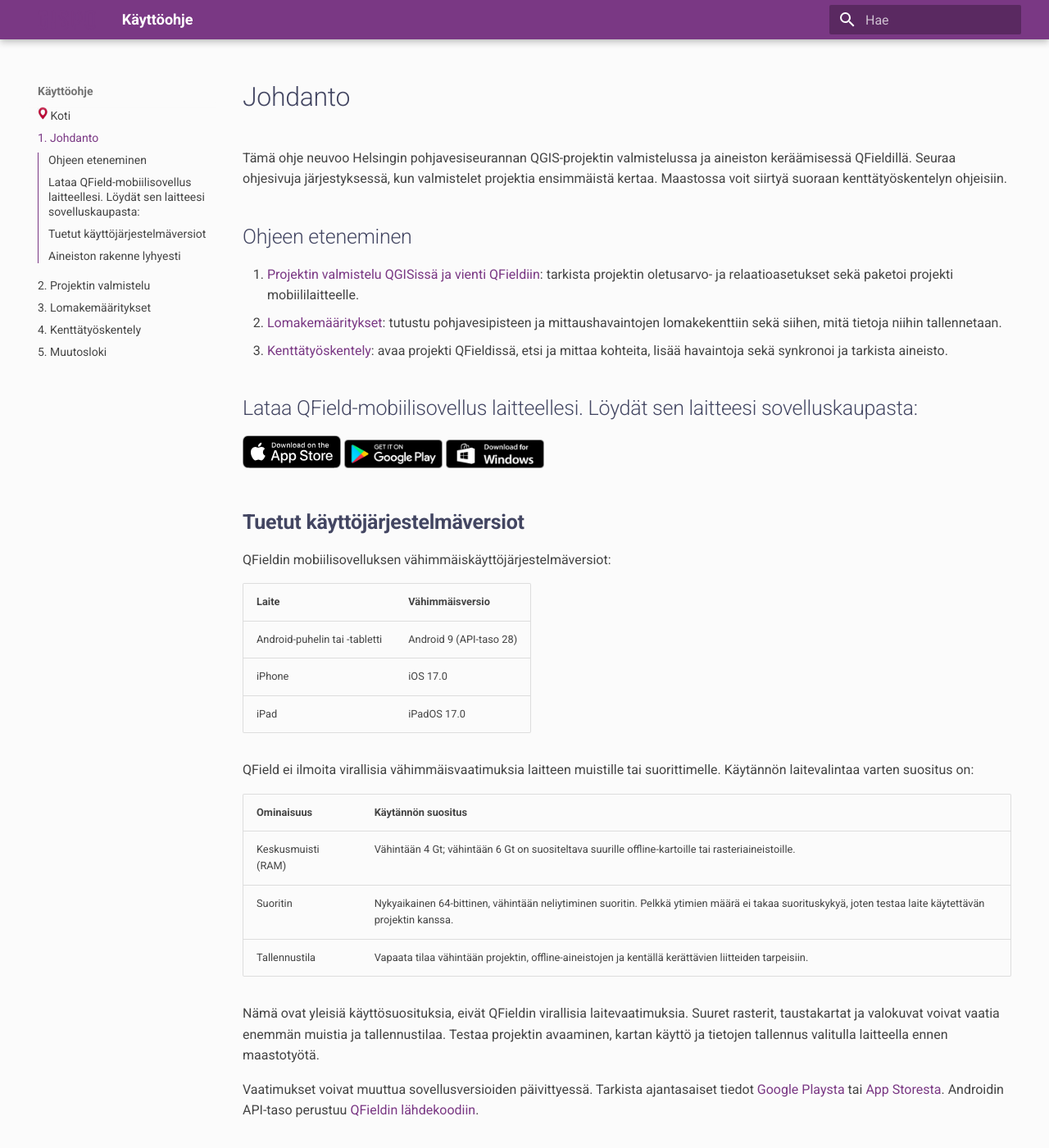
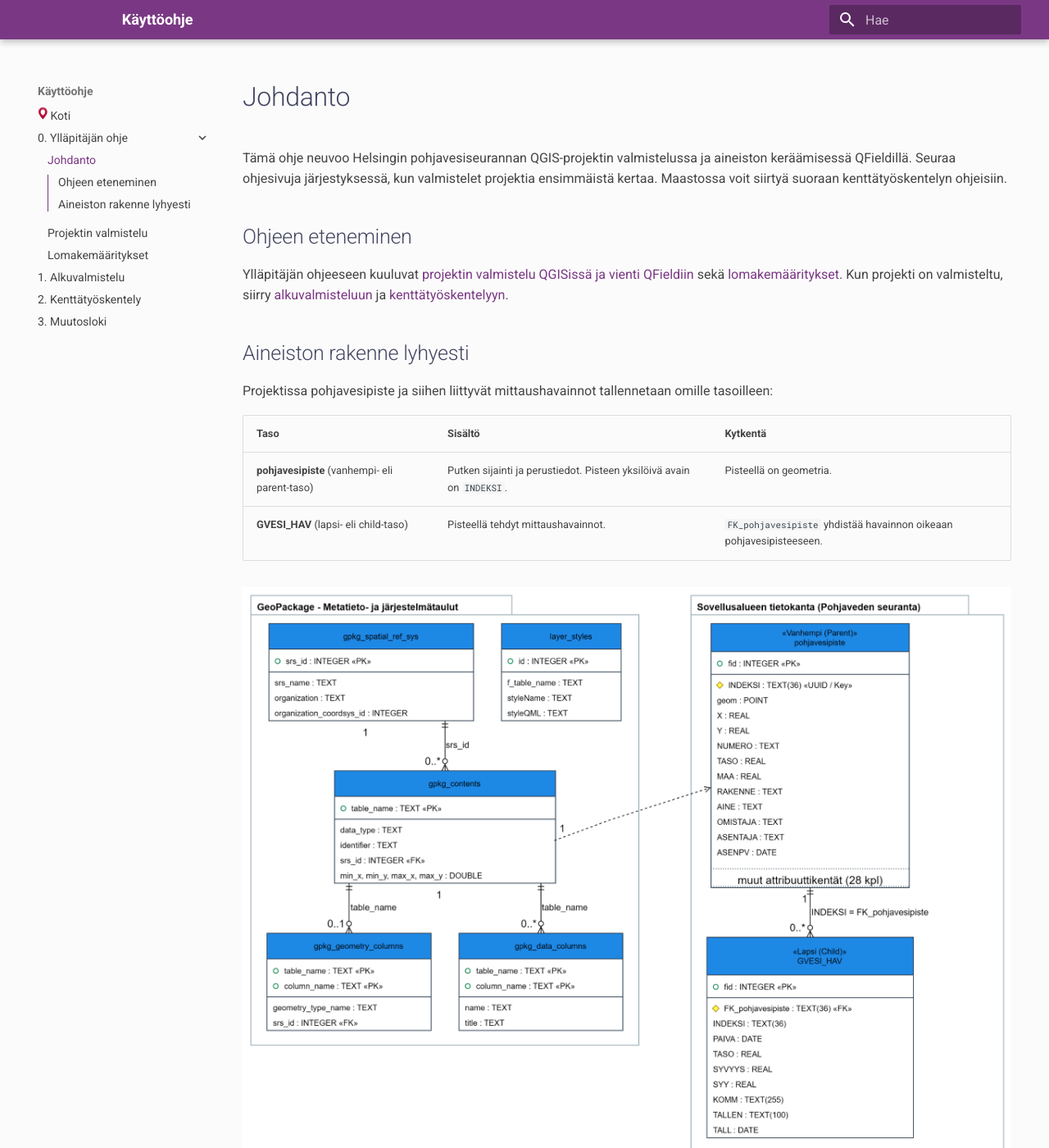
Before and after one commit to GispoCoding/QField-putket, an MkDocs documentation site: the page built from docs/1_johdanto.md, in a window 1280 px wide and 1400 px high. Shown: the whole window at 82% size. Built offline with MkDocs 1.6.1 and Material for MkDocs 9.7.7, drawn with Linux system fonts in a browser that asks for light colours; some of the changed text lies outside the part shown.

Commit message:
Muutettu järjestystä ja tehty osiot järkevimmiksi

```diff
--- a/docs/1_johdanto.md
+++ b/docs/1_johdanto.md
@@ -4,36 +4,7 @@ Tämä ohje neuvoo Helsingin pohjavesiseurannan QGIS-projektin valmistelussa ja
 
 ## Ohjeen eteneminen
 
-1. [Projektin valmistelu QGISissä ja vienti QFieldiin](2_projektin_valmistelu_qgississa_ja_vienti_qfieldiin.md): tarkista projektin oletusarvo- ja relaatioasetukset sekä paketoi projekti mobiililaitteelle.
-2. [Lomakemääritykset](3_lomakemaaritykset.md): tutustu pohjavesipisteen ja mittaushavaintojen lomakekenttiin sekä siihen, mitä tietoja niihin tallennetaan.
-3. [Kenttätyöskentely](4_kenttatyoskentely.md): avaa projekti QFieldissä, etsi ja mittaa kohteita, lisää havaintoja sekä synkronoi ja tarkista aineisto.
-
-## Lataa QField-mobiilisovellus laitteellesi. Löydät sen laitteesi sovelluskaupasta:
-
-<a href="https://apps.apple.com/us/app/qfield-for-qgis/id1531726814" target="_blank" rel="noopener noreferrer"> <img src="img/app_store_badge_black.svg" alt="Download on the App Store" width="120"/> </a><a href="https://play.google.com/store/apps/details?id=ch.opengis.qfield" target="_blank" rel="noopener noreferrer"> <img src="img/google-play-badge.png" alt="Get it on Google Play" width="120"/> </a><a href="https://apps.microsoft.com/detail/xp99h3bcx4bw7f?hl=fi-FI&gl=FI" target="_blank" rel="noopener noreferrer"> <img src="img/app_download_windows.png" alt="Available on Windows" width="120"/> </a>
-
-## **Tuetut käyttöjärjestelmäversiot**
-
-QFieldin mobiilisovelluksen vähimmäiskäyttöjärjestelmäversiot:
-
-| Laite | Vähimmäisversio |
-|---|---|
-| Android-puhelin tai -tabletti | Android 9 (API-taso 28) |
-| iPhone | iOS 17.0 |
-| iPad | iPadOS 17.0 |
-
-QField ei ilmoita virallisia vähimmäisvaatimuksia laitteen muistille tai suorittimelle. Käytännön laitevalintaa varten suositus on:
-
-| Ominaisuus | Käytännön suositus |
-|---|---|
-| Keskusmuisti (RAM) | Vähintään 4 Gt; vähintään 6 Gt on suositeltava suurille offline-kartoille tai rasteriaineistoille. |
-| Suoritin | Nykyaikainen 64-bittinen, vähintään neliytiminen suoritin. Pelkkä ytimien määrä ei takaa suorituskykyä, joten testaa laite käytettävän projektin kanssa. |
-| Tallennustila | Vapaata tilaa vähintään projektin, offline-aineistojen ja kentällä kerättävien liitteiden tarpeisiin. |
-
-Nämä ovat yleisiä käyttösuosituksia, eivät QFieldin virallisia laitevaatimuksia. Suuret rasterit, taustakartat ja valokuvat voivat vaatia enemmän muistia ja tallennustilaa. Testaa projektin avaaminen, kartan käyttö ja tietojen tallennus valitulla laitteella ennen maastotyötä.
-
-Vaatimukset voivat muuttua sovellusversioiden päivittyessä. Tarkista ajantasaiset tiedot [Google Playsta](https://play.google.com/store/apps/details?id=ch.opengis.qfield) tai [App Storesta](https://apps.apple.com/app/qfield-for-qgis/id1531726814). Androidin API-taso perustuu [QFieldin lähdekoodiin](https://github.com/opengisch/QField/blob/master/cmake/Platform.cmake).
-
+Ylläpitäjän ohjeeseen kuuluvat [projektin valmistelu QGISissä ja vienti QFieldiin](2_projektin_valmistelu_qgississa_ja_vienti_qfieldiin.md) sekä [lomakemääritykset](3_lomakemaaritykset.md). Kun projekti on valmisteltu, siirry [alkuvalmisteluun](1_alkuvalmistelu.md) ja [kenttätyöskentelyyn](4_kenttatyoskentely.md).
 
 ## Aineiston rakenne lyhyesti
 
--- a/mkdocs.yml
+++ b/mkdocs.yml
@@ -1,14 +1,16 @@
 site_name: Käyttöohje
-site_url: https://gispocoding.github.io/Qfield-putket/
+site_url: https://gispocoding.github.io/QField-putket/
 copyright: 'Tekijä: <a href="mailto:info@gispo.fi">Gispo Suomi Oy</a>'
 
 nav:
   - '<img src="img/markkeri.png"/> Koti': index.md
-  - 1. Johdanto: 1_johdanto.md
-  - 2. Projektin valmistelu: 2_projektin_valmistelu_qgississa_ja_vienti_qfieldiin.md
-  - 3. Lomakemääritykset: 3_lomakemaaritykset.md
-  - 4. Kenttätyöskentely: 4_kenttatyoskentely.md
-  - 5. Muutosloki: muutosloki.md
+  - 0. Ylläpitäjän ohje:
+      - Johdanto: 1_johdanto.md
+      - Projektin valmistelu: 2_projektin_valmistelu_qgississa_ja_vienti_qfieldiin.md
+      - Lomakemääritykset: 3_lomakemaaritykset.md
+  - 1. Alkuvalmistelu: 1_alkuvalmistelu.md
+  - 2. Kenttätyöskentely: 4_kenttatyoskentely.md
+  - 3. Muutosloki: muutosloki.md
 
 use_directory_urls: false
 
```
Also changed, not shown: docs/1_alkuvalmistelu.md (added, +39 -0 lines), docs/4_kenttatyoskentely.md (+10 -21 lines).
